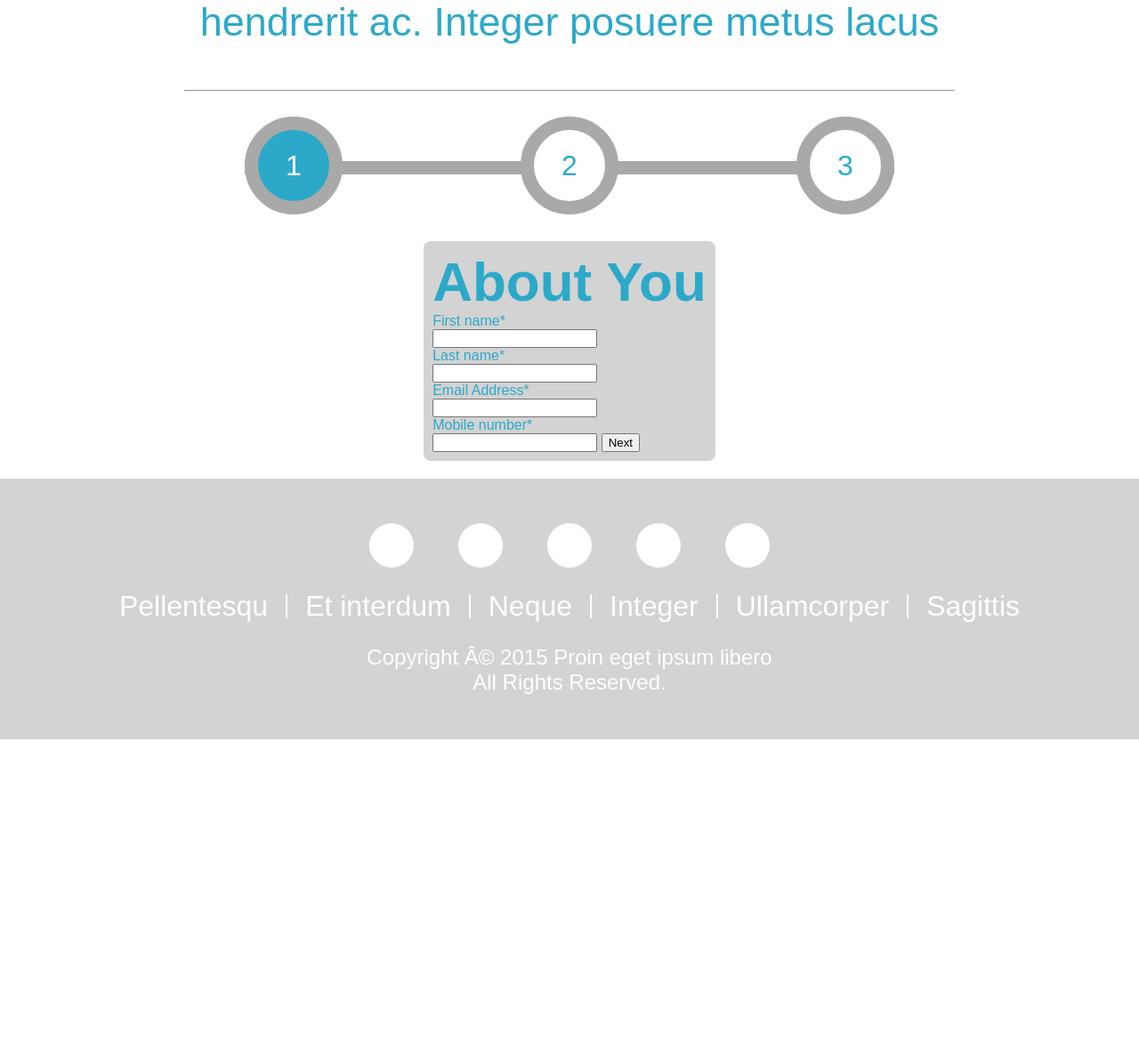
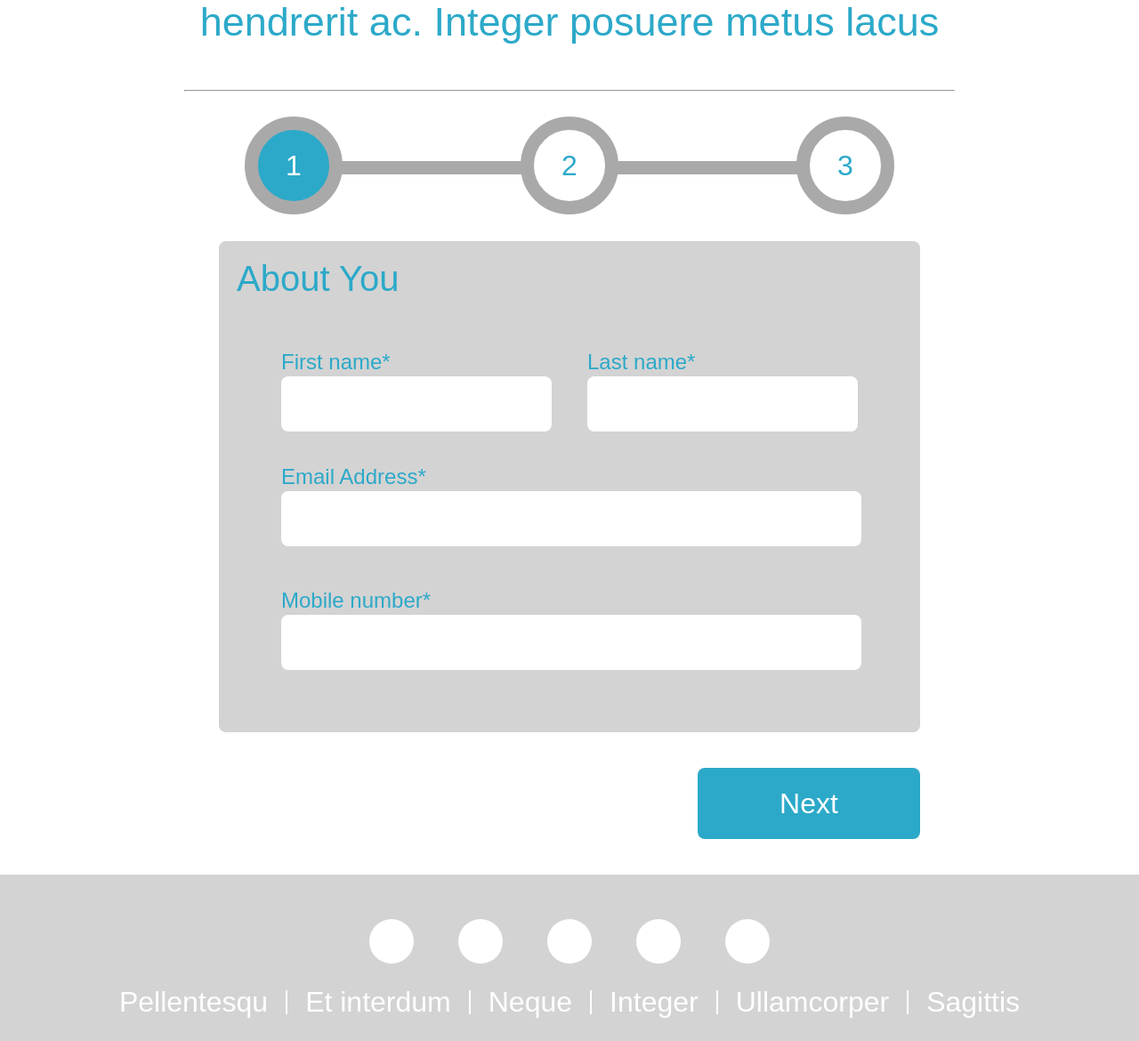
Before and after one commit to wasjo/Vivamus, a PHP site: page / in a window 1280 px wide. Shown: the part 455-1625 px from the top of the page at 89% size. Before the commit the page ends 1286 px from the top, so only its background shows below. Run offline with PHP 8.4, Linux system fonts and the light colour scheme.

Commit message:
about 90%

```diff
--- a/assets/style.css
+++ b/assets/style.css
@@ -91,14 +91,6 @@ h1 {
     margin-bottom: 30px;
   }
 
-#progressBar {
-    position: absolute;
-    background: #2ca9c9;
-    height: 15px;
-    width: 0%;
-    top: 45%;
-  }
-
 #progressNum {
     margin: 0;
     padding: 0;
@@ -113,9 +105,14 @@ h1 {
     background-color: darkgray;
     position: absolute;
     top: 45%;
+    left: 30px;
     height: 15px;
-    width: 100%;
+    width: 90%;
     z-index: -1;
+  }
+
+  input.invalid {
+    background-color: #ffdddd;
   }
 
   #progressNum .step {
@@ -131,6 +128,7 @@ h1 {
     color: #2ca9c9;
     position: relative;
     z-index: 1;
+    line-height: 25px;
   }
 
   #progressNum .step.active {
@@ -149,10 +147,140 @@ h1 {
 
 .sectionCard{
     background-color: lightgray;
-    padding: 10px;
+    padding: 20px;
     border-radius: 8px;
     color: #2ca9c9;
-    margin-bottom: 20px;
+    margin-bottom: 40px;
+    display: none;
+}
+
+#aboutYou {
+    font-weight: normal;
+    display: flex;
+    font-size: 40px;
+}
+
+.bodyForm {
+    font-size: 32px;
+    font-weight: normal;
+    padding: 50px;
+}
+
+#firstName {
+    border-radius: 8px;
+    width: 300px;
+    height: 60px;
+    border: none;
+    display: flex;
+    flex-direction: column;
+}
+
+#lastName {
+    border-radius: 8px;
+    width: 300px;
+    height: 60px;
+    border: none;
+    display: flex;
+    flex-direction: column;
+}
+
+#emailAddress {
+    width: 100%;
+    height: 60px;
+    border-radius: 8px;
+    border: none;
+}
+
+#mobileNumber {
+    width: 100%;
+    height: 60px;
+    border-radius: 8px;
+    border: none;
+}
+
+.firstAndLastName {
+    display: flex;
+    gap: 40px;
+    margin-bottom: 30px;
+    justify-content: space-between;
+}
+
+.emailAndMobile{
+    display: flex;
+    flex-direction: column;
+    gap: 40px;
+}
+
+label {
+    font-weight: normal;
+    font-size: x-large;
+    margin-bottom: 4px;
+    color: #2ca9c9;
+}
+
+.yourDonation{
+    font-size: 32px;
+    font-weight: normal;
+    padding: 50px;
+    display: flex;
+    flex-direction: column;
+    background-color: white;
+    border-radius: 8px;
+}
+
+#inputShortStyle {
+    width: 40%;
+    height: 60px;
+    border-radius: 8px;
+    border: none;
+    background-color: lightgray;
+}
+
+#inputLongStyle {
+    width: 100%;
+    height: 60px;
+    border-radius: 8px;
+    border: none;
+    background-color: lightgray;
+}
+
+.hide {
+    opacity: 0;
+    top: calc(50% + 8em);
+  }
+
+#nextButton {
+    background-color: #2ca9c9;
+    border: none;
+    border-radius: 8px;
+    width: 250px;
+    height: 80px;
+    color: white;
+    font-size: xx-large;
+    float: right;
+    margin-bottom: 40px;
+}
+
+#nextButton:hover {
+    cursor: pointer;
+    background-color: #51b6cf;
+}
+
+#prevButton {
+    background-color: #2ca9c9;
+    border: none;
+    border-radius: 8px;
+    width: 250px;
+    height: 80px;
+    color: white;
+    font-size: xx-large;
+    background-color: #51b6cf;
+    float: left;
+    margin-bottom: 40px;
+}
+
+#prevButton:hover {
+    cursor: pointer;
 }
 
   footer {
--- a/index.html
+++ b/index.html
@@ -34,30 +34,90 @@
                 </p>
                 <hr class="bodyHrStyle" />
             </section>
+            <form>
                 <section id="progress">
-                <div id="progressBar"></div>
                     <ul id="progressNum">
-                    <li class="step active">1</li>
+                        <li class="step">1</li>
                         <li class="step">2</li>
                         <li class="step">3</li>
                     </ul>
                 </section>
                 <section class="sectionCard">
-                <h1>About You</h1>
-                <form>
+                    <h1 id="aboutYou">About You</h1>
+                    <div class="bodyForm">
+                        <div class="firstAndLastName">
+                            <span>
+                                <label for="firstName">First name*</label>
+                                <input type="text" id="firstName" name="firstName" value="">
+                            </span>
+                            <span>
+                                <label for="lastName">Last name*</label>
+                                <input type="text" id="lastName" name="lastName" value="">
+                            </span>
+                        </div>
+                        <div class="emailAndMobile">
+                            <span>
+                                <label for="emailAddress">Email Address*</label>
+                                <input type="email" id="emailAddress" name="emailAddress" value="">
+                            </span>
+                            <span>
+                                <label for="mobileNumber">Mobile number*</label>
+                                <input type="number" id="mobileNumber" name="mobileNumber" value="">
+                            </span>
+                        </div>
+                    </div>
+                </section>
+                <section class="sectionCard">
+                    <h1 id="aboutYou">Your donation</h1>
+                    <div class="yourDonation">
                         <div>
-                        <label for="firstName">First name*</label><br>
-                        <input type="text" id="firstName" name="firstName" value=""><br>
-                        <label for="lastName">Last name*</label><br>
+                            <span>Paypal</span> <span>Credit Card</span>
+                        </div>
+                        <label for="inputShortStyle">Donation Amount*</label>
+                        <input type="number" id="inputShortStyle" name="lastName" value="">
+                        <label for="inputLongStyle">Card Holder Name*</label>
+                        <input type="number" id="inputLongStyle" name="lastName" value="">
+                        <label for="inputLongStyle">Credit Card No.*</label>
+                        <input type="number" id="inputLongStyle" name="lastName" value="">
+                        <label for="inputShortStyle">Credit Card No.*</label>
+                        <input type="number" id="inputShortStyle" name="lastName" value="">
+                        <label for="inputShortStyle">Card Security Code*</label>
+                        <input type="number" id="inputShortStyle" name="lastName" value="">
+                        <label for="inputShortStyle">Expiry Date*</label>
+                        <input type="number" id="inputShortStyle" name="lastName" value="">
+
+                    </div>
+                </section>
+                <section class="sectionCard">
+                    <h1 id="aboutYou">About You</h1>
+                    <div class="bodyForm">
+                        <div class="firstAndLastName">
+                            <span>
+                                <label for="firstName">First name*</label>
+                                <input type="text" id="firstName" name="firstName" value="">
+                            </span>
+                            <span>
+                                <label for="lastName">Last name*</label>
                                 <input type="text" id="lastName" name="lastName" value="">
+                            </span>
                         </div>
-                    <label for="emailAddress">Email Address*</label><br>
-                    <input type="email" id="emailAddress" name="emailAddress" value=""><br>
-                    <label for="mobileNumber">Mobile number*</label><br>
+                        <div class="emailAndMobile">
+                            <span>
+                                <label for="emailAddress">Email Address*</label>
+                                <input type="email" id="emailAddress" name="emailAddress" value="">
+                            </span>
+                            <span>
+                                <label for="mobileNumber">Mobile number*</label>
                                 <input type="number" id="mobileNumber" name="mobileNumber" value="">
-                    <button type="submit" value="Submit"> Next </button>
+                            </span>
+                        </div>
+                    </div>
+                </section>
+                <div class="buttonStyle">
+                    <button id="prevButton" type="button" onclick="nextPrev(-1)"> Back </button>
+                    <button id="nextButton" type="button" onclick="nextPrev(1)"> Next </button>
+                </div>
             </form>
-            </section>
         </div>
     </body>
     <footer>
```
Also changed, not shown: assets/javaScript.js (+56 -0 lines). Lines whose indentation alone changed are shown as unchanged.
